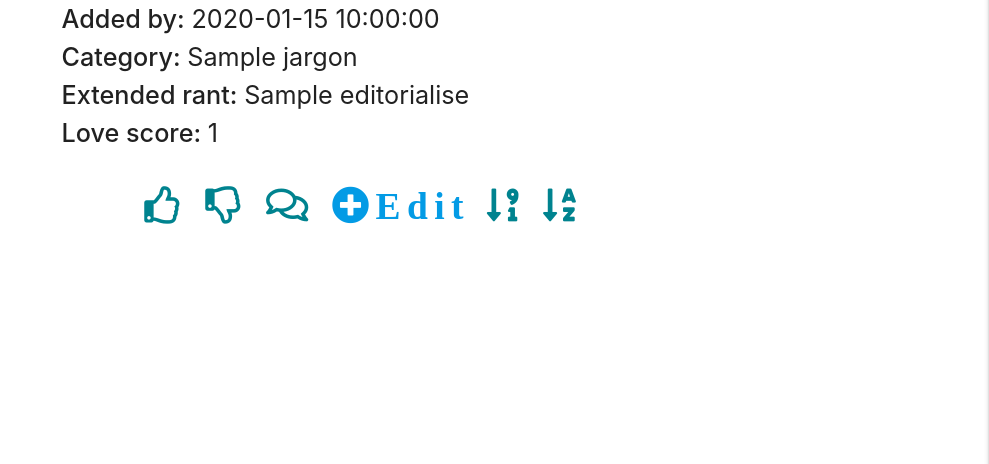
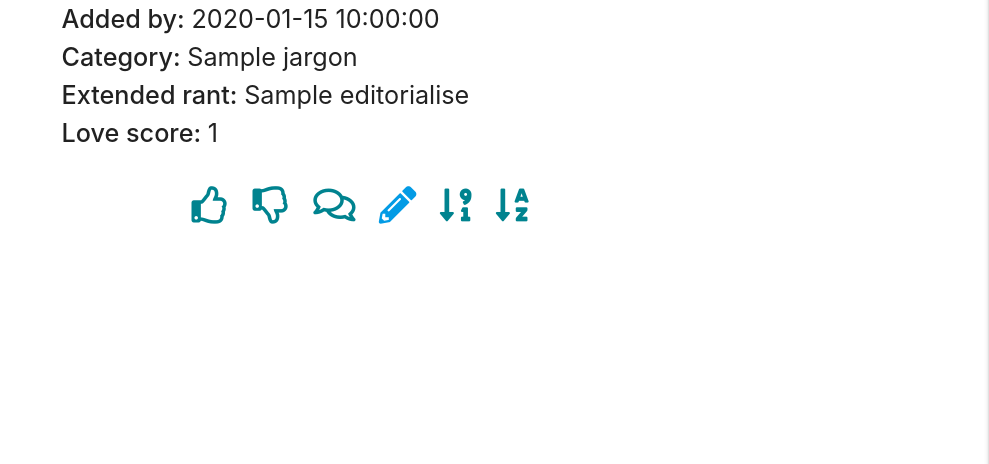
Before and after one commit to dandavies23/jargon-unchained, a Flask app: page / in a window 1280 px wide. Shown: the part 239-703 px from the top of the page, without its empty margins (291-1280 px from the left). Run offline with Flask 2, Linux system fonts and the light colour scheme; a database or web service that is not in the repository returns one stand-in record (values such as "Sample title"); some libraries are stand-ins or nearby versions.

Commit message:
Wire up task edit

```diff
--- a/app.py
+++ b/app.py
@@ -126,8 +126,8 @@ def add_jargon():
     return render_template("add_jargon.html", categories=categories)
 
 
-@app.route("/edit_jargon/<jargon_id>", methods=["GET", "POST"])
-def edit_jargon(jargon_id):
+@app.route("/edit_jargon/<entry_id>", methods=["GET", "POST"])
+def edit_jargon(entry_id):
     entry = mongo.db.jargon.find_one({"_id": ObjectId(entry_id)})
 
     categories = mongo.db.categories.find().sort("category_name", 1)
--- a/templates/jargon.html
+++ b/templates/jargon.html
@@ -15,7 +15,7 @@
                             <i class="far fa-thumbs-up"></i>
                             <i class="far fa-thumbs-down"></i>
                             <i class="far fa-comments"></i>
-                            <a href="{{ url_for('edit_jargon', entry_id=entry._id) }}"><i class="fas fa-plus-circle">Edit</i></a>
+                            <a href="{{ url_for('edit_jargon', entry_id=entry._id) }}"><i class="fas fa-pencil-alt"></i></a>
                             <i class="fas fa-sort-numeric-down-alt"></i>
                             <i class="fas fa-sort-alpha-down"></i>
                         </div>
```
